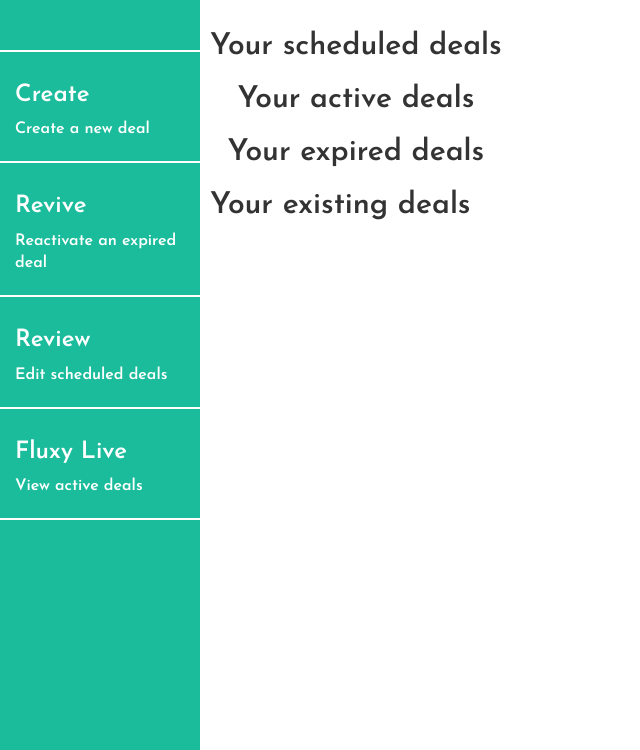
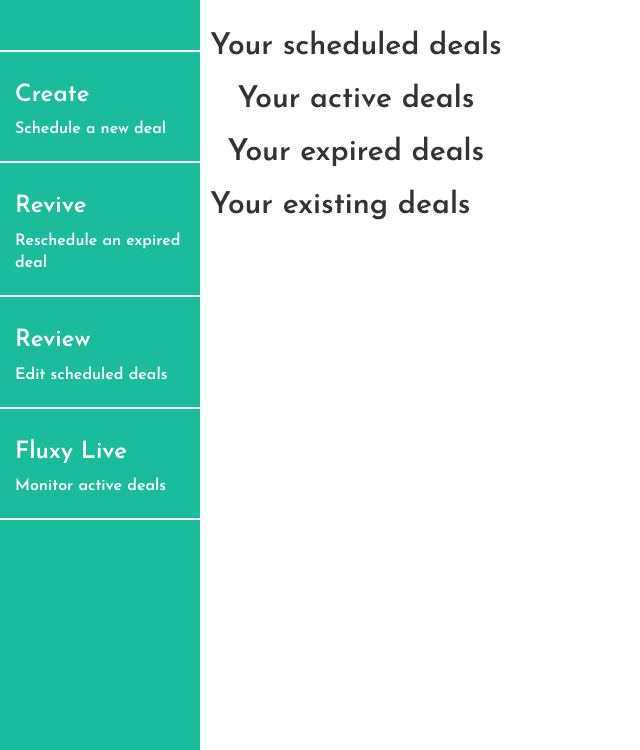
Before and after one commit to guthriec/fluxy-sample, a Django app: template templates/dashboard/dashboard.html in a window 1280 px wide. Shown: the part 50-800 px from the top of the page, without its empty margins (0-640 px from the left). Run offline with Django 3.2, Linux system fonts and the light colour scheme; the template is opened without the code that fills it, so the values that code supplies are empty; parts of the project's set-up code (start-up, migrations or seed data) failed here and were passed over; some libraries are stand-ins or nearby versions.

Commit message:
wording change, alternate color added as comment

```diff
--- a/static/css/style.css
+++ b/static/css/style.css
@@ -143,6 +143,7 @@ input[type="text"], input[type="email"], input[type="password"] {
 
 #content #left-bar {
   background-color: #1abc9c;
+  /* background-color: #15869d; */
   font-size: 16px;
   position: fixed;
   top: 50px;
--- a/templates/dashboard/dashboard.html
+++ b/templates/dashboard/dashboard.html
@@ -5,10 +5,10 @@
 <div id="left-bar" class="navbar navbar-left" role="navigation">
   <ul class="nav nav-pills nav-stacked list-group">
     <li class="list-group-item"><div id="left-bar-top"></div></li>
-    <li class="list-group-item"> <a href="#" id="nav-new"><h3>Create</h3><p>Create a new deal</p></a></li>
-    <li class="list-group-item"><a href="#"id="nav-reactivate"><h3>Revive</h3><p>Reactivate an expired deal</p></a></li>
+    <li class="list-group-item"> <a href="#" id="nav-new"><h3>Create</h3><p>Schedule a new deal</p></a></li>
+    <li class="list-group-item"><a href="#"id="nav-reactivate"><h3>Revive</h3><p>Reschedule an expired deal</p></a></li>
     <li class="list-group-item"><a href="#" id="nav-scheduled"><h3>Review</h3><p>Edit scheduled deals</p></a></li>
-    <li class="list-group-item"><a href="#" id="nav-active"><h3>Fluxy Live</h3><p>View active deals</p></a></li>
+    <li class="list-group-item"><a href="#" id="nav-active"><h3>Fluxy Live</h3><p>Monitor active deals</p></a></li>
   </ul>
 </div>
 <div id="dashboard">
```
